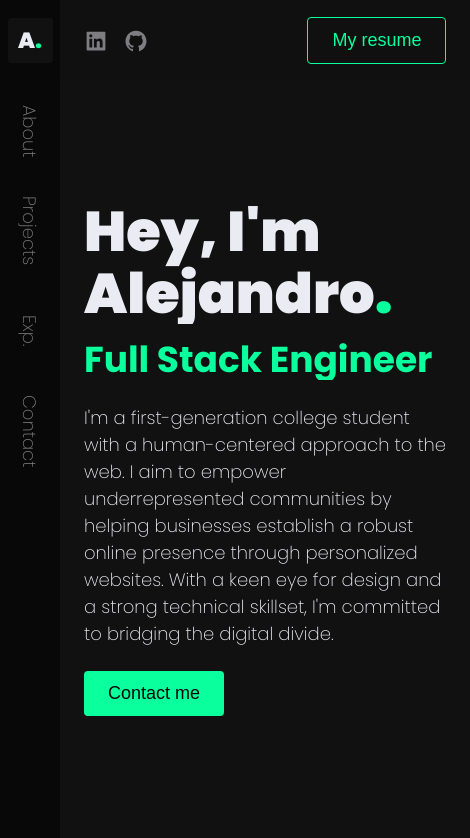
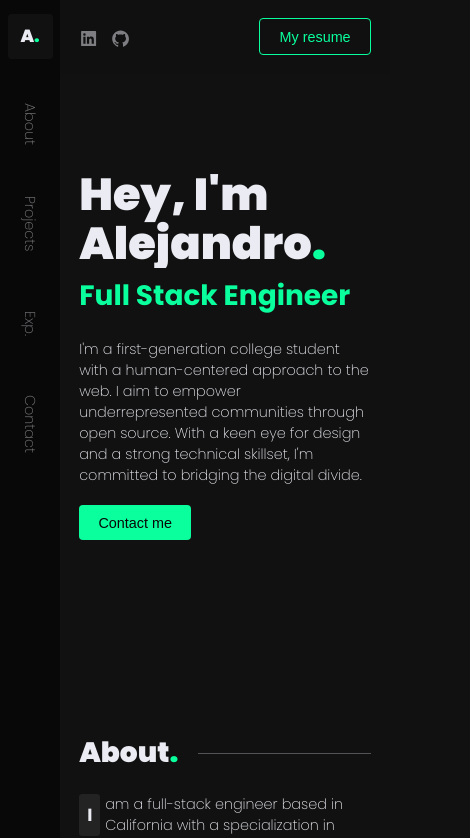
Before and after one commit to alejandroo-pc/portfolio, a Next.js app: page / in a window 390 px wide. Shown: the top 838 px of the page, 470 px wide, since content can reach past the window. Built offline with nearby package versions, Linux system fonts and the light colour scheme.

Commit message:
added media queries for improved mobile usage

```diff
--- a/components/home/hero/Hero.js
+++ b/components/home/hero/Hero.js
@@ -1,6 +1,5 @@
 import { StandardButton } from '@/components/buttons/StandardButton';
 import { Reveal } from '@/components/utils/Reveal';
-import { DotGrid } from './DotGrid';
 import styles from './hero.module.scss';
 
 export const Hero = () => {
@@ -21,8 +20,7 @@ export const Hero = () => {
           <p className={styles.aboutCopy}>
             I&apos;m a first-generation college student with a human-centered
             approach to the web. I aim to empower underrepresented communities
-            by helping businesses establish a robust online presence through
-            personalized websites. With a keen eye for design and a strong
+            through open source. With a keen eye for design and a strong
             technical skillset, I&apos;m committed to bridging the digital
             divide.
           </p>
--- a/components/home/hero/hero.module.scss
+++ b/components/home/hero/hero.module.scss
@@ -32,6 +32,7 @@
   font-size: var(--text-lg);
   line-height: 1.1;
   margin-top: 1.6rem;
+  margin-bottom: 1rem;
   font-weight: 200;
 
   span {
--- a/styles/globals.css
+++ b/styles/globals.css
@@ -12,7 +12,7 @@
   --text-xs: 1.6rem;
   --text-sm: 1.8rem;
   --text-md: 2.2rem;
-  --text-lg: 3.6rem;
+  --text-lg: 3.5rem;
   --text-xl: 5.6rem;
   --text-2xl: 9.6rem;
 }
@@ -66,3 +66,9 @@ a {
   padding: 0.2rem 0.8rem;
   border-radius: 999px;
 }
+
+@media screen and (max-width: 768px) {
+  :root {
+    font-size: 50%;
+  }
+}
```
